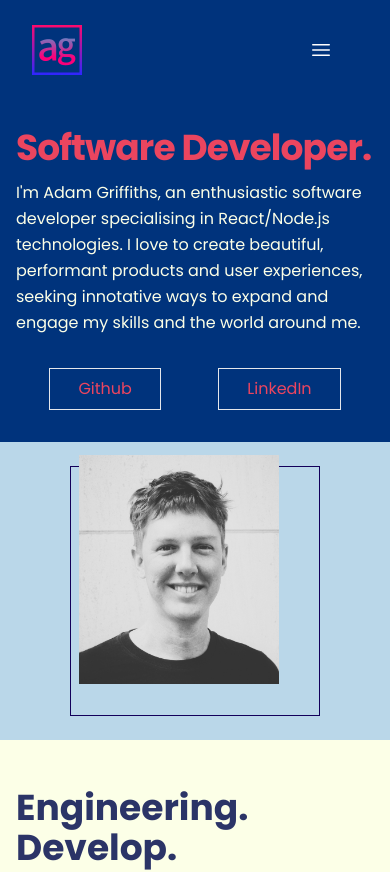
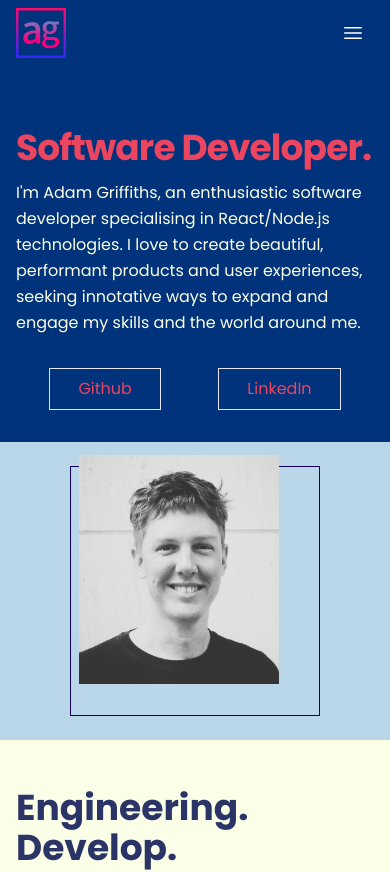
Before and after one commit to smudgy-g/portfolio, a Next.js app: page / in a window 390 px wide. Shown: the top 872 px of the page. Built offline with nearby package versions, Linux system fonts and the light colour scheme.

Commit message:
style(navbar): decrease height mobile

```diff
--- a/components/global/NavBar.tsx
+++ b/components/global/NavBar.tsx
@@ -20,7 +20,7 @@ export default function NavBar({ routes }: { routes: Route[] }) {
   }
 
   return (
-    <header className="fixed flex justify-between items-center text-left px-8 md:px-12 top-0 w-full z-50 h-[100px] bg-deep-blue md:bg-transparent ">
+    <header className="fixed flex justify-between items-center text-left px-4 md:px-12 top-0 w-full z-50 py-2 lg:h-[100px] bg-deep-blue md:bg-transparent ">
 
       <Link href="/" className="z-[999]">
         {/* <Image src={open ? RainbowLogo : Logo} height={50} width={50} alt="logo for Adam Grifftihs" /> */}
@@ -30,7 +30,7 @@ export default function NavBar({ routes }: { routes: Route[] }) {
 
       <button
         onClick={handleClick}
-        className="text-white md:text-dark-purple z-[999] inline-flex border border-transparent p-2 mr-4 hover:border-dark-purple focus:outline-none focus:ring-2 focus:ring-inset focus: ring-dark-purple"
+        className="text-white md:text-dark-purple z-[999] inline-flex border border-transparent p-2 lg:mr-4 hover:border-dark-purple focus:outline-none focus:ring-2 focus:ring-inset focus: ring-dark-purple"
       >
         {open ? (
           <svg xmlns="http://www.w3.org/2000/svg" fill="none" viewBox="0 0 24 24" strokeWidth={1.5} stroke="currentColor" className="w-6 h-6 text-dark-purple">
```
